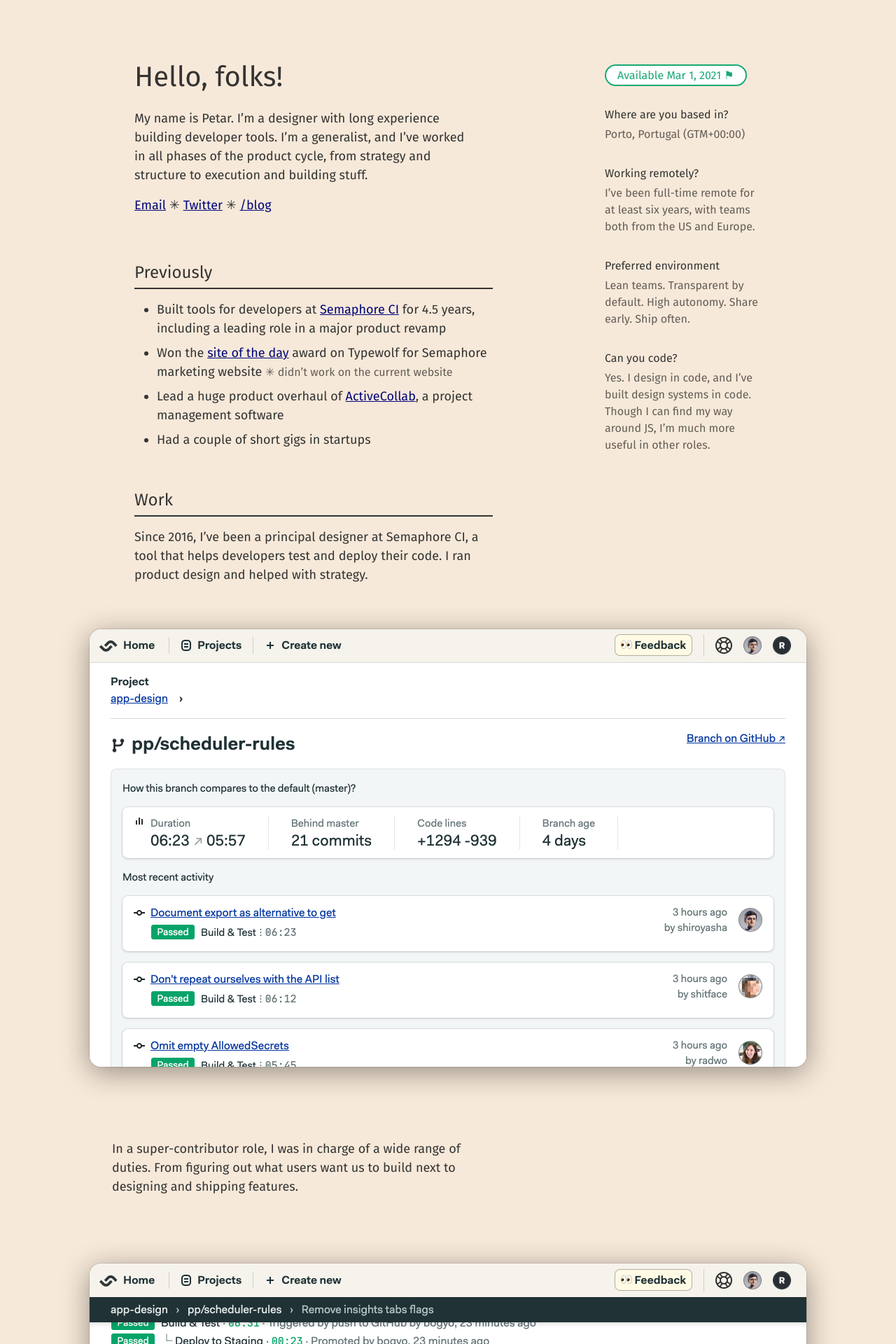
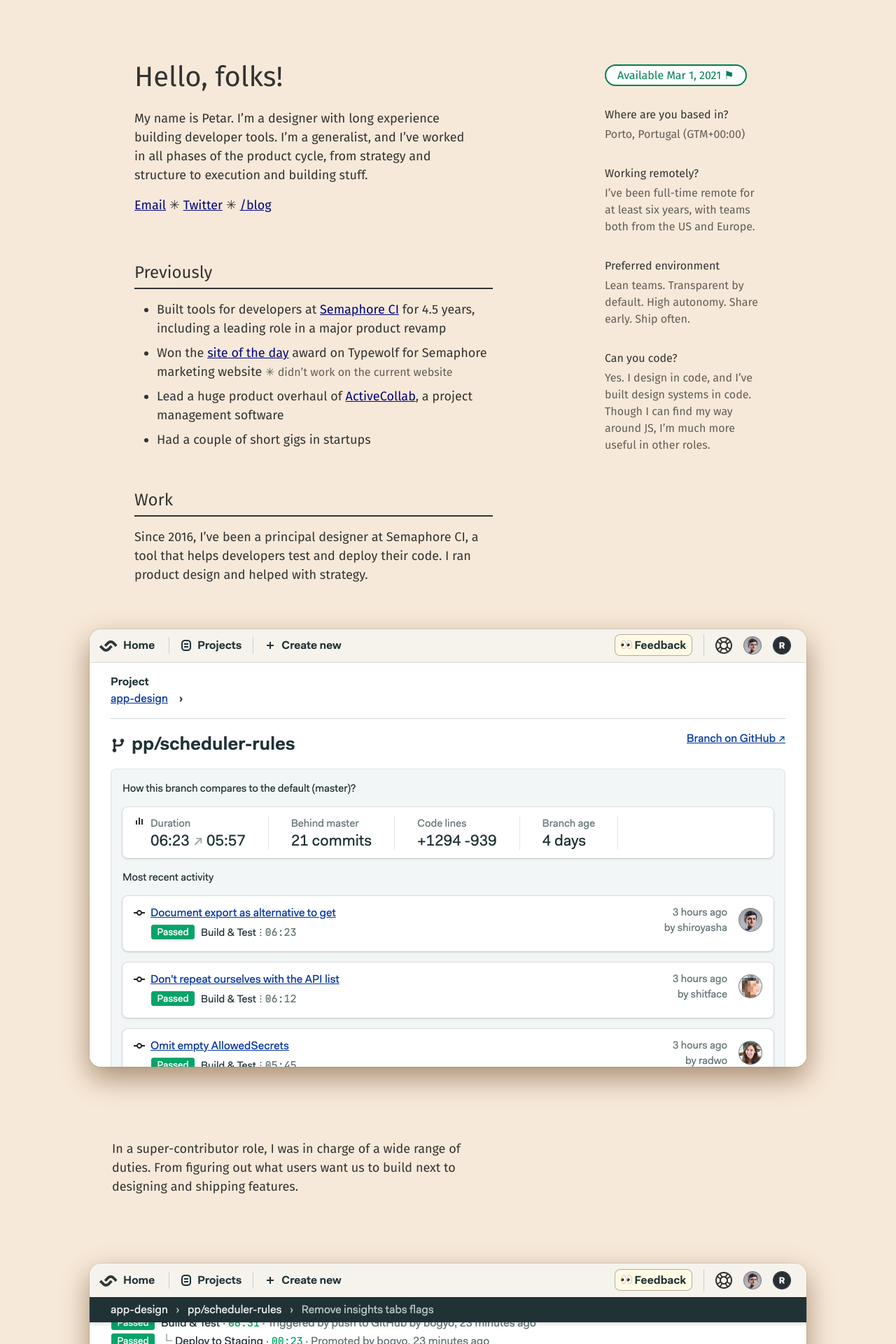
Before and after one commit to ropsii/ropsii.github.io, a Jekyll site: the page built from work.html, in a window 1280 px wide. Shown: the top 1920 px of the page at 70% size. Built offline with Jekyll 4.4.1, drawn with Linux system fonts in a browser that asks for light colours.

Commit message:
Polish colors and shadows

```diff
--- a/_layouts/work.html
+++ b/_layouts/work.html
@@ -56,7 +56,7 @@
 
                         <div class="mw6 mw5-l pl4-l mt5 mt3-l">
                             <div class="mb3">
-                                <span class="bg-white green ba bw1 ph3 pv1 br-pill">Available Mar 1, 2021 ⚑</span>
+                                <span class="bg-white dark-green ba bw1 ph3 pv1 br-pill">Available Mar 1, 2021 ⚑</span>
                             </div>
                             <div class="flex flex-wrap nl3 nr3">
                                 <div class="w-100-ns w-50-m w-100-l pa3">
--- a/_sass/tachyons/_variables.scss
+++ b/_sass/tachyons/_variables.scss
@@ -64,7 +64,7 @@
 $border-width-4: 1rem !default;
 $border-width-5: 2rem !default;
 $box-shadow-1: 0 1px 3px 0 rgba(0,0,0,0.16), 0 0 0 1px rgba(0,0,0,0.08);
-$box-shadow-2: 0px 0px 0px 1px rgba(0, 0, 0, 0.1), 0px 8px 40px 0 rgba(0, 0, 0, 0.4) !default;
+$box-shadow-2: 0px 0px 0px 1px rgba(0, 0, 0, 0.075), 0px 16px 40px 0 rgb(167, 140, 113) !default;
 $box-shadow-3: 2px 2px 4px 2px rgba( 0, 0, 0, 0.2 ) !default;
 $box-shadow-4: 2px 2px 8px 0px rgba( 0, 0, 0, 0.2 ) !default;
 $box-shadow-5: 4px 4px 8px 0px rgba( 0, 0, 0, 0.2 ) !default;
@@ -117,7 +117,7 @@
 $hot-pink: #ff41b4 !default;
 $pink: #ff80cc !default;
 $light-pink: #ffa3d7 !default;
-$dark-green: #137752 !default;
+$dark-green: #008050 !default;
 $green: #19a974 !default;
 $light-green: #9eebcf !default;
 $navy: #001b44 !default;
```
